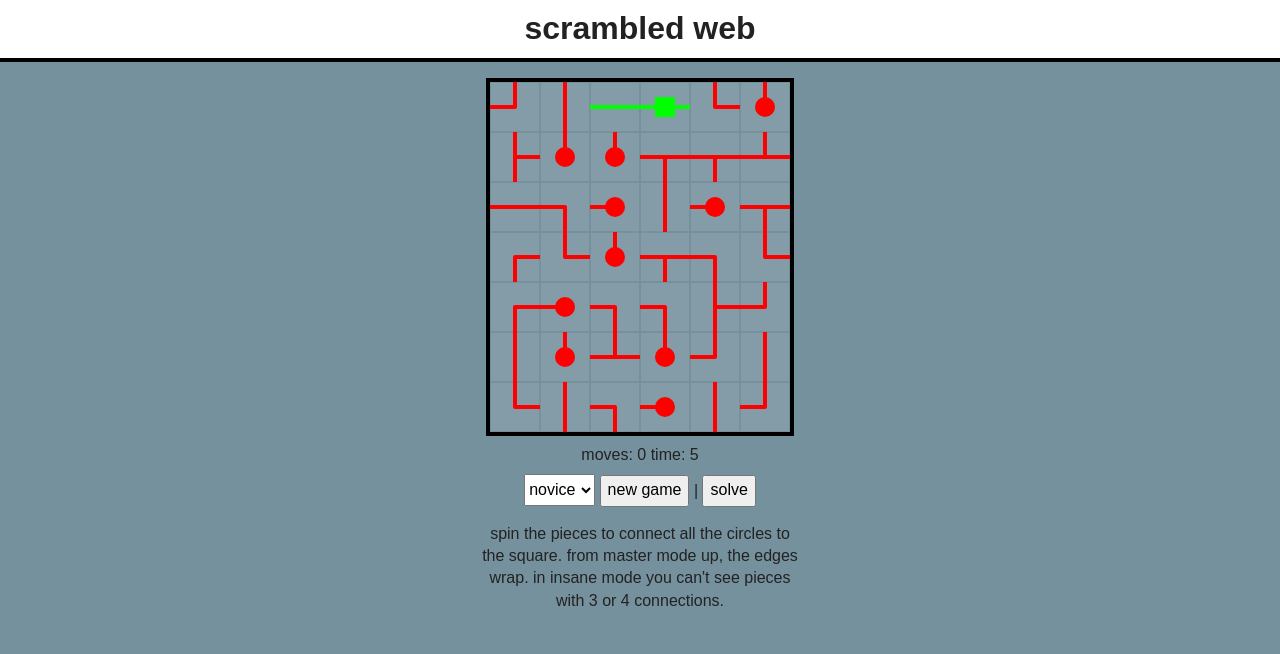
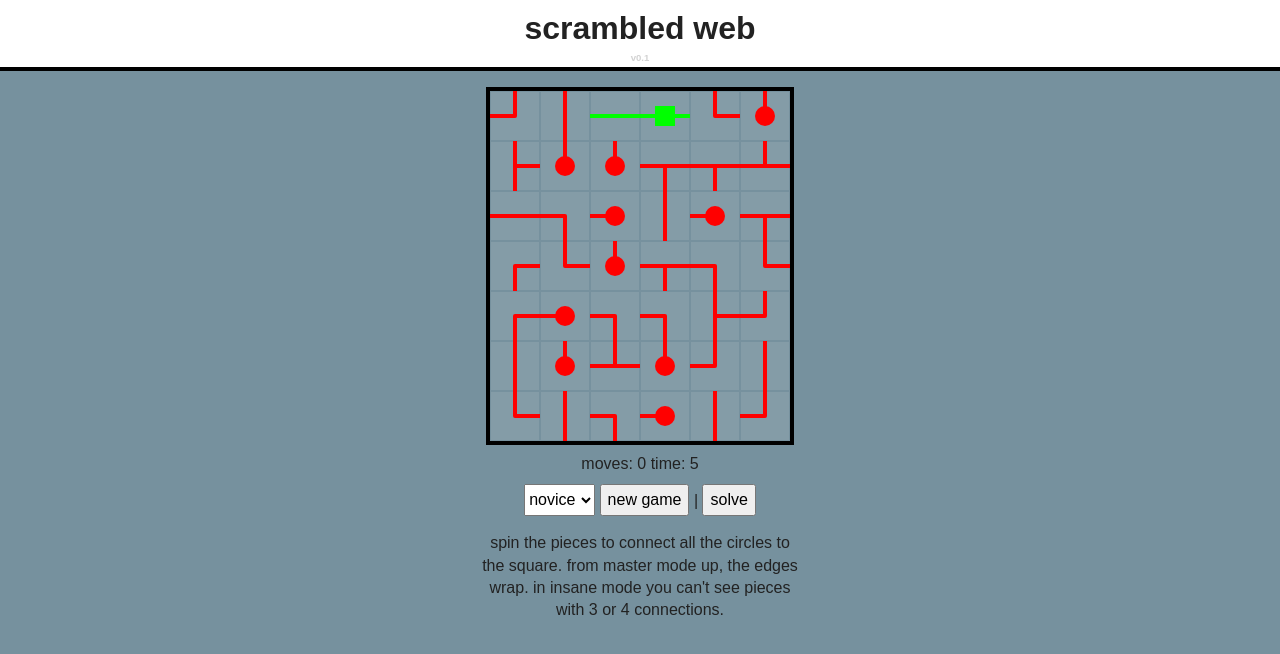
Before and after one commit to undeconstructed/scrambledweb, a plain HTML site: page index.html in a window 1280 px wide. Drawn offline with Linux system fonts and the light colour scheme.

Commit message:
Add a version number

```diff
--- a/css/main.css
+++ b/css/main.css
@@ -108,6 +108,13 @@ h1 {
   margin: 0;
   border-bottom: 4px solid black;
   background-color: white;
+}
+
+h1 .version {
+  display: block;
+  opacity: 0.2;
+  font-size: 30%;
+  height: 1em;
 }
 
 .game {
--- a/index.html
+++ b/index.html
@@ -20,7 +20,7 @@
 
 <body>
 
-  <h1>scrambled web</h1>
+  <h1>scrambled web <span class="version">v0.1</span></h1>
 
   <div class="gameframe">
     <div id="game" class="game"></div>
```
